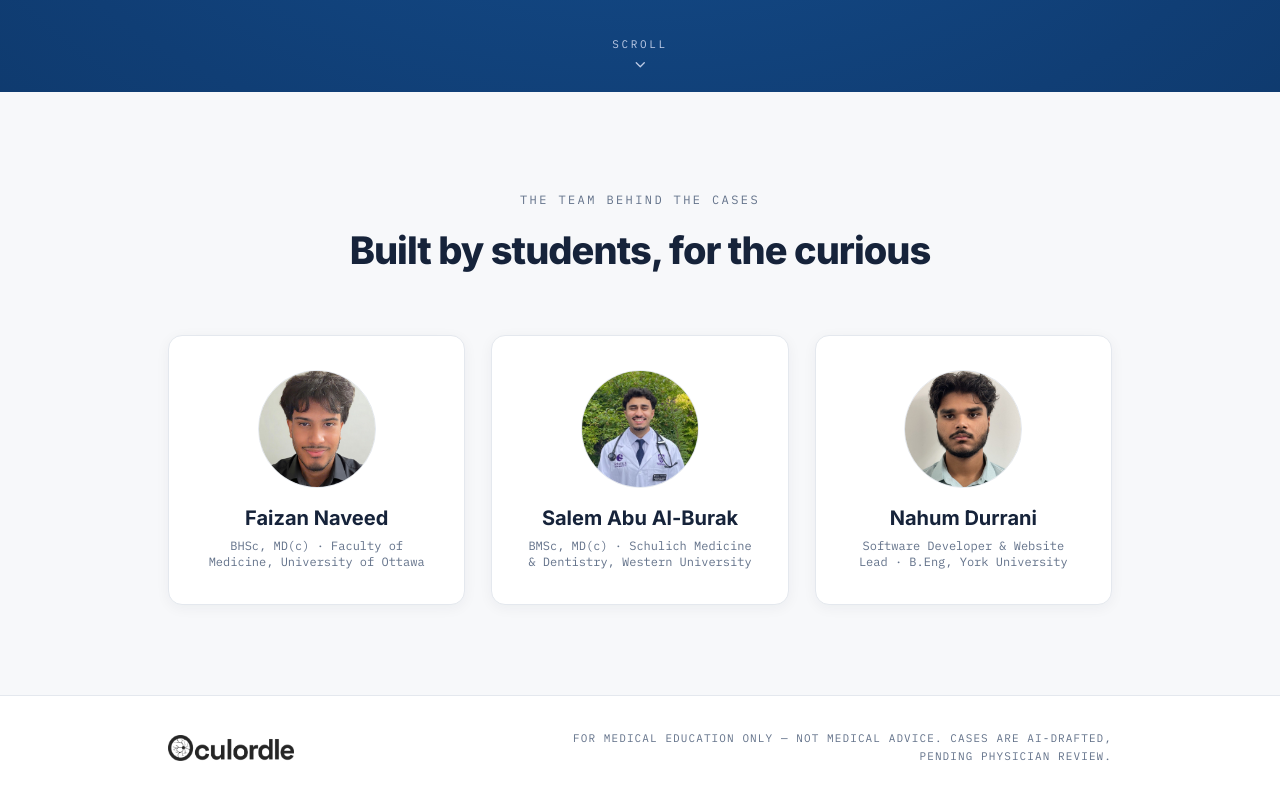
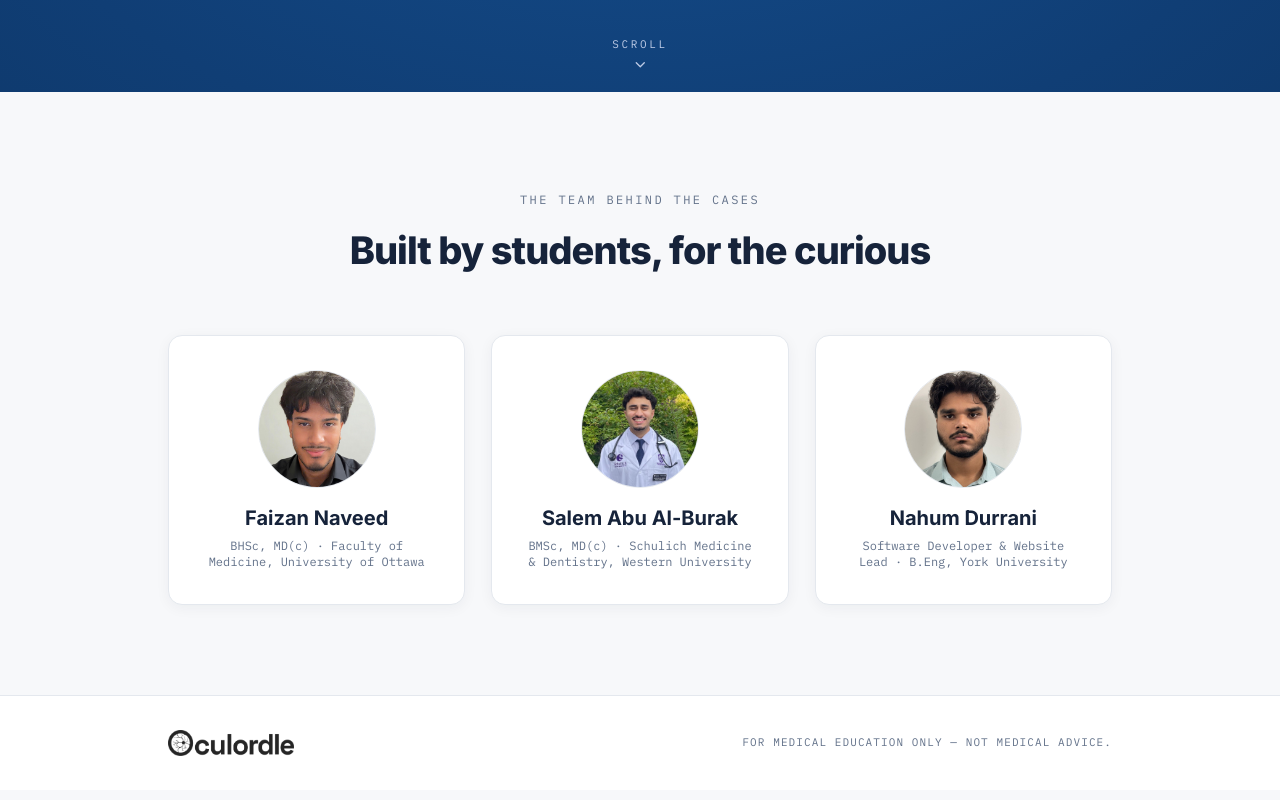
Before and after one commit to Nahum-Durrani/oculordle, a Next.js app: page / in a window 1280 px wide. Shown: the part 708-1508 px from the top of the page. Built offline with nearby package versions, Linux system fonts and the light colour scheme; no server answers.

Commit message:
Remove AI-drafted / pending physician review disclaimer text

```diff
--- a/src/components/game/menu-drawer.tsx
+++ b/src/components/game/menu-drawer.tsx
@@ -81,7 +81,7 @@ export function MenuDrawer({ open, onOpenChange, onHowToPlay }: MenuDrawerProps)
           </nav>
 
           <p className="mt-auto font-mono text-[10px] leading-relaxed tracking-[0.14em] text-white/60 uppercase">
-            For medical education only — not medical advice. Cases are AI-drafted, pending physician review.
+            For medical education only — not medical advice.
           </p>
         </DialogPrimitive.Content>
       </DialogPrimitive.Portal>
--- a/src/components/game/site-footer.tsx
+++ b/src/components/game/site-footer.tsx
@@ -1,7 +1,6 @@
 import Image from "next/image";
 
-const DISCLAIMER =
-  "For medical education only — not medical advice. Cases are AI-drafted, pending physician review.";
+const DISCLAIMER = "For medical education only — not medical advice.";
 
 export function SiteFooter({ variant = "plain" }: { variant?: "plain" | "home" }) {
   if (variant === "home") {
```
Also changed, not shown: 1 other file (tests, documents, lock files or other folders).
